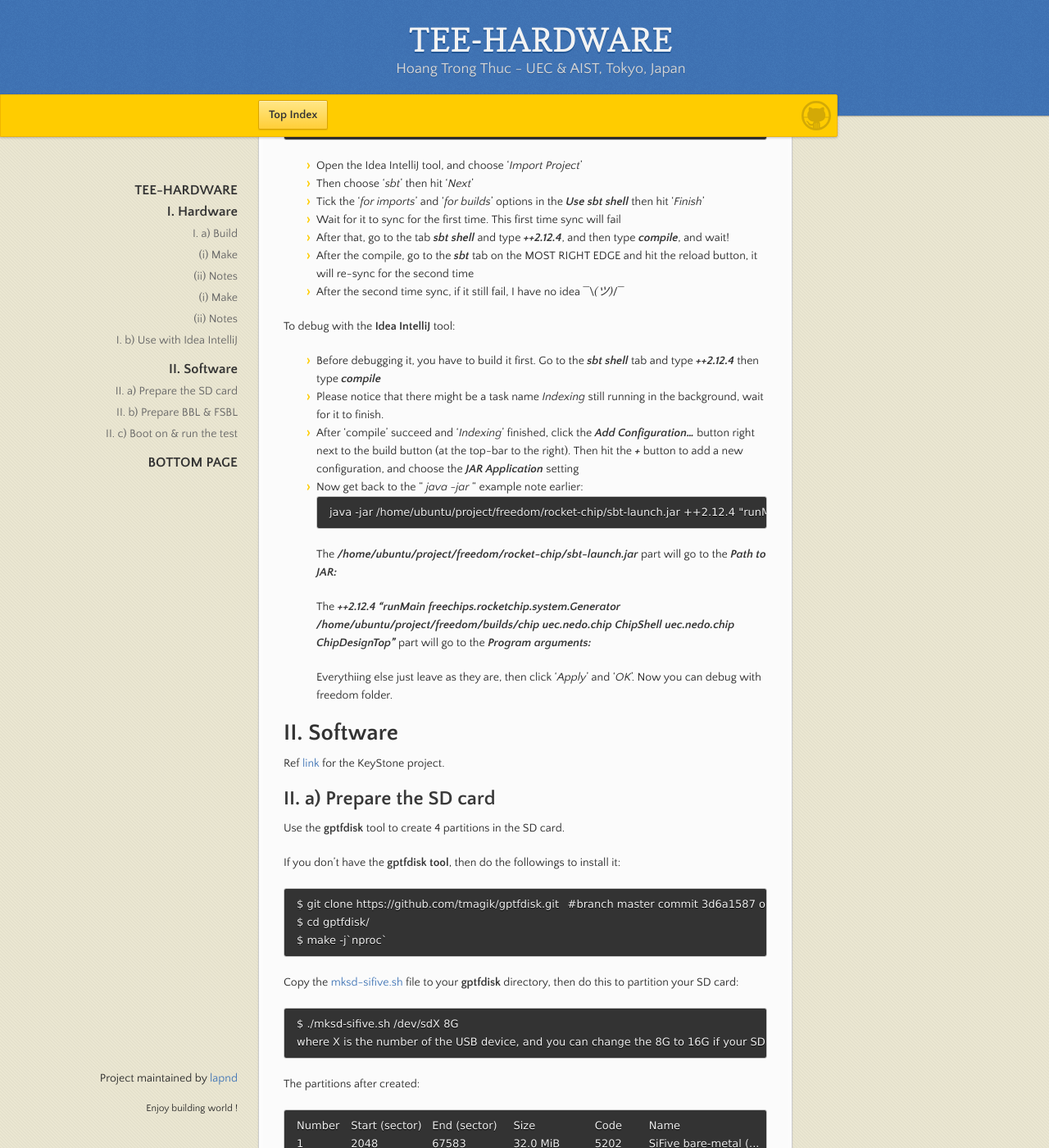
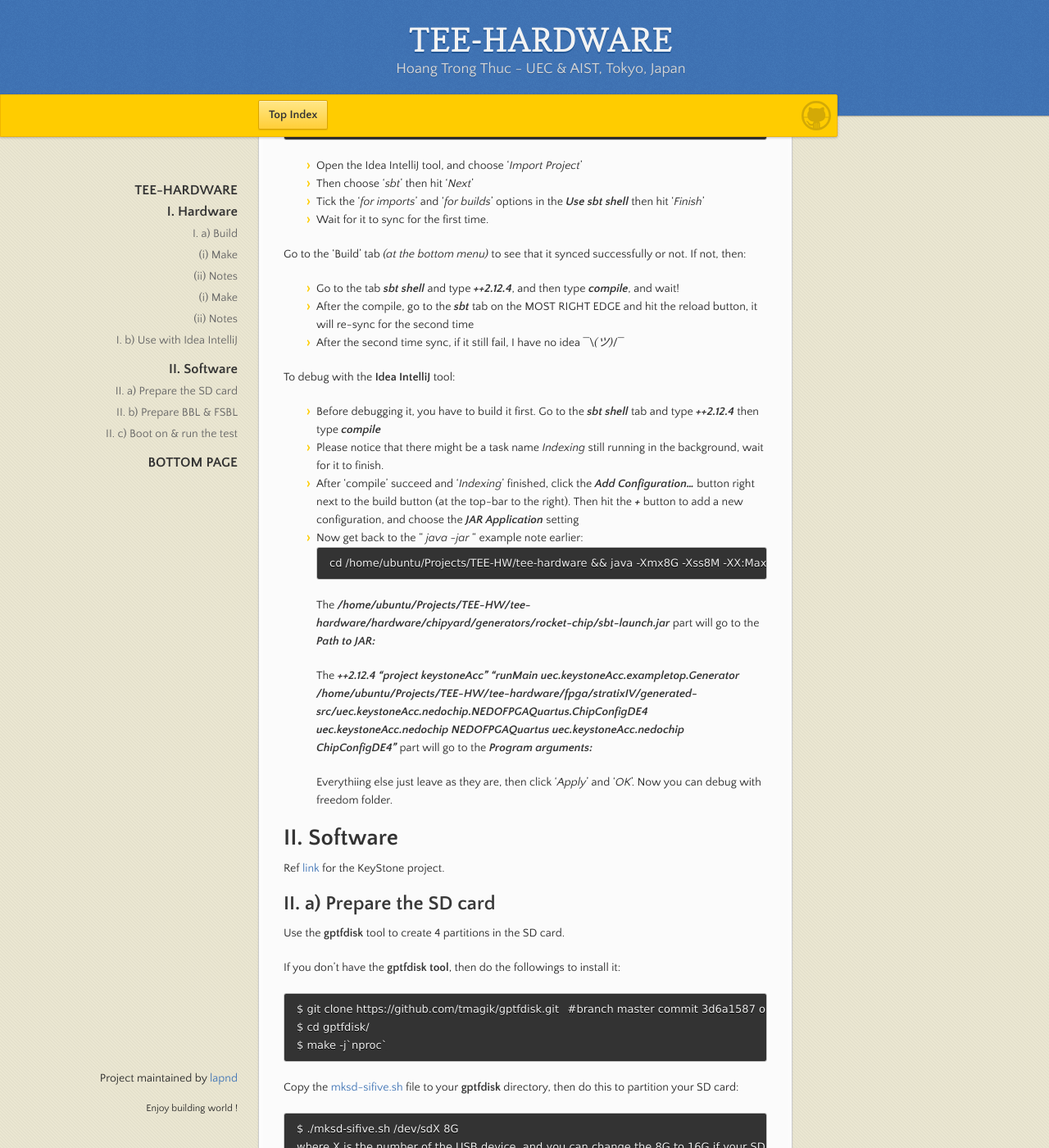
Before and after one commit to lapnd/httdes.github.io, a Jekyll site: the page built from tee-hw.md, in a window 1280 px wide and 1400 px high, scrolled down 1971 px. Shown: the whole window at 82% size. Built offline with Jekyll 4.4.1, drawn with Linux system fonts in a browser that asks for light colours; our own code applies the rules of GitHub Pages for plain Markdown files.

Commit message:
Update tee-hw.md

````diff
--- a/tee-hw.md
+++ b/tee-hw.md
@@ -92,8 +92,11 @@ cd /home/ubuntu/Projects/TEE-HW/tee-hardware && java -Xmx8G -Xss8M -XX:MaxPermSi
  - Open the Idea IntelliJ tool, and choose '*Import Project*'
  - Then choose '*sbt*' then hit '*Next*'
  - Tick the '*for imports*' and '*for builds*' options in the ***Use sbt shell*** then hit '*Finish*'
- - Wait for it to sync for the first time. This first time sync will fail
- - After that, go to the tab ***sbt shell*** and type ***++2.12.4***, and then type ***compile***, and wait!
+ - Wait for it to sync for the first time.
+
+ Go to the 'Build' tab *(at the bottom menu)* to see that it synced successfully or not. If not, then:
+
+ - Go to the tab ***sbt shell*** and type ***++2.12.4***, and then type ***compile***, and wait!
  - After the compile, go to the ***sbt*** tab on the MOST RIGHT EDGE and hit the reload button, it will re-sync for the second time
  - After the second time sync, if it still fail, I have no idea ¯\\_(ツ)_/¯
 
@@ -104,11 +107,11 @@ To debug with the **Idea IntelliJ** tool:
  - After 'compile' succeed and '*Indexing*' finished, click the ***Add Configuration...*** button right next to the build button (at the top-bar to the right). Then hit the ***+*** button to add a new configuration, and choose the ***JAR Application*** setting
  - Now get back to the " *java -jar* " example note earlier:
 ```
-java -jar /home/ubuntu/project/freedom/rocket-chip/sbt-launch.jar ++2.12.4 "runMain freechips.rocketchip.system.Generator /home/ubuntu/project/freedom/builds/chip uec.nedo.chip ChipShell uec.nedo.chip ChipDesignTop"
+cd /home/ubuntu/Projects/TEE-HW/tee-hardware && java -Xmx8G -Xss8M -XX:MaxPermSize=256M -jar /home/ubuntu/Projects/TEE-HW/tee-hardware/hardware/chipyard/generators/rocket-chip/sbt-launch.jar ++2.12.4 "project keystoneAcc" "runMain uec.keystoneAcc.exampletop.Generator /home/ubuntu/Projects/TEE-HW/tee-hardware/fpga/stratixIV/generated-src/uec.keystoneAcc.nedochip.NEDOFPGAQuartus.ChipConfigDE4 uec.keystoneAcc.nedochip NEDOFPGAQuartus uec.keystoneAcc.nedochip ChipConfigDE4"
 ```
-   The ***/home/ubuntu/project/freedom/rocket-chip/sbt-launch.jar*** part will go to the ***Path to JAR:***
+   The ***/home/ubuntu/Projects/TEE-HW/tee-hardware/hardware/chipyard/generators/rocket-chip/sbt-launch.jar*** part will go to the ***Path to JAR:***
 
-   The ***++2.12.4 "runMain freechips.rocketchip.system.Generator /home/ubuntu/project/freedom/builds/chip uec.nedo.chip ChipShell uec.nedo.chip ChipDesignTop"*** part will go to the ***Program arguments:***
+   The ***++2.12.4 "project keystoneAcc" "runMain uec.keystoneAcc.exampletop.Generator /home/ubuntu/Projects/TEE-HW/tee-hardware/fpga/stratixIV/generated-src/uec.keystoneAcc.nedochip.NEDOFPGAQuartus.ChipConfigDE4 uec.keystoneAcc.nedochip NEDOFPGAQuartus uec.keystoneAcc.nedochip ChipConfigDE4"*** part will go to the ***Program arguments:***
 
    Everythiing else just leave as they are, then click '*Apply*' and '*OK*'. Now you can debug with freedom folder.
 
````
